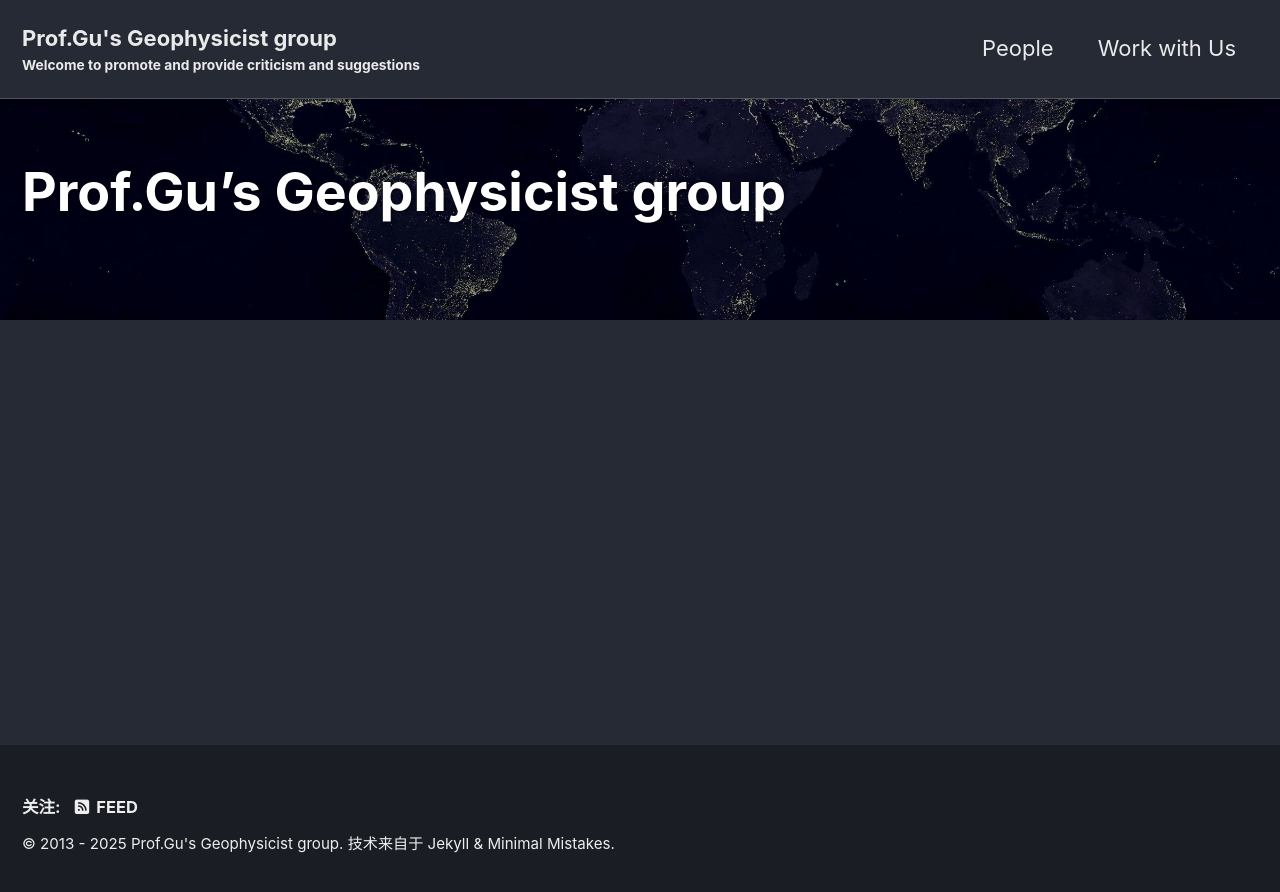
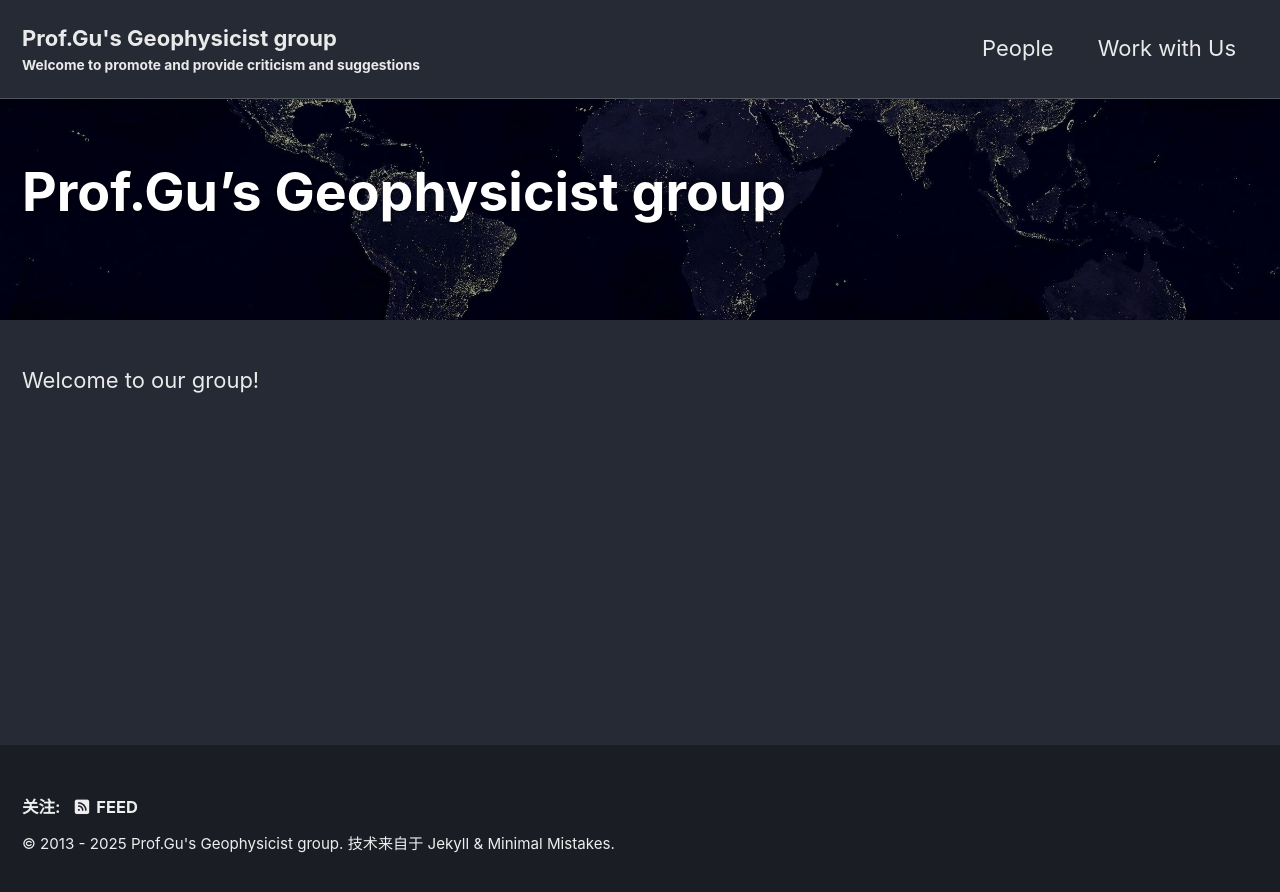
Before and after one commit to gubingluo/gubingluo.github.io, a Jekyll site: the page built from index.md, in a window 1280 px wide. Shown: the top 892 px of the page. Built offline with Jekyll 4.4.1, drawn with Linux system fonts in a browser that asks for light colours; cached includes are drawn as plain includes.

Commit message:
Update index.md

```diff
--- a/index.md
+++ b/index.md
@@ -11,3 +11,6 @@ author_profile: false
 sidebar: false
 classes: wide
 ---
+<div class="hero-text">
+Welcome to our group!
+</div>
```
